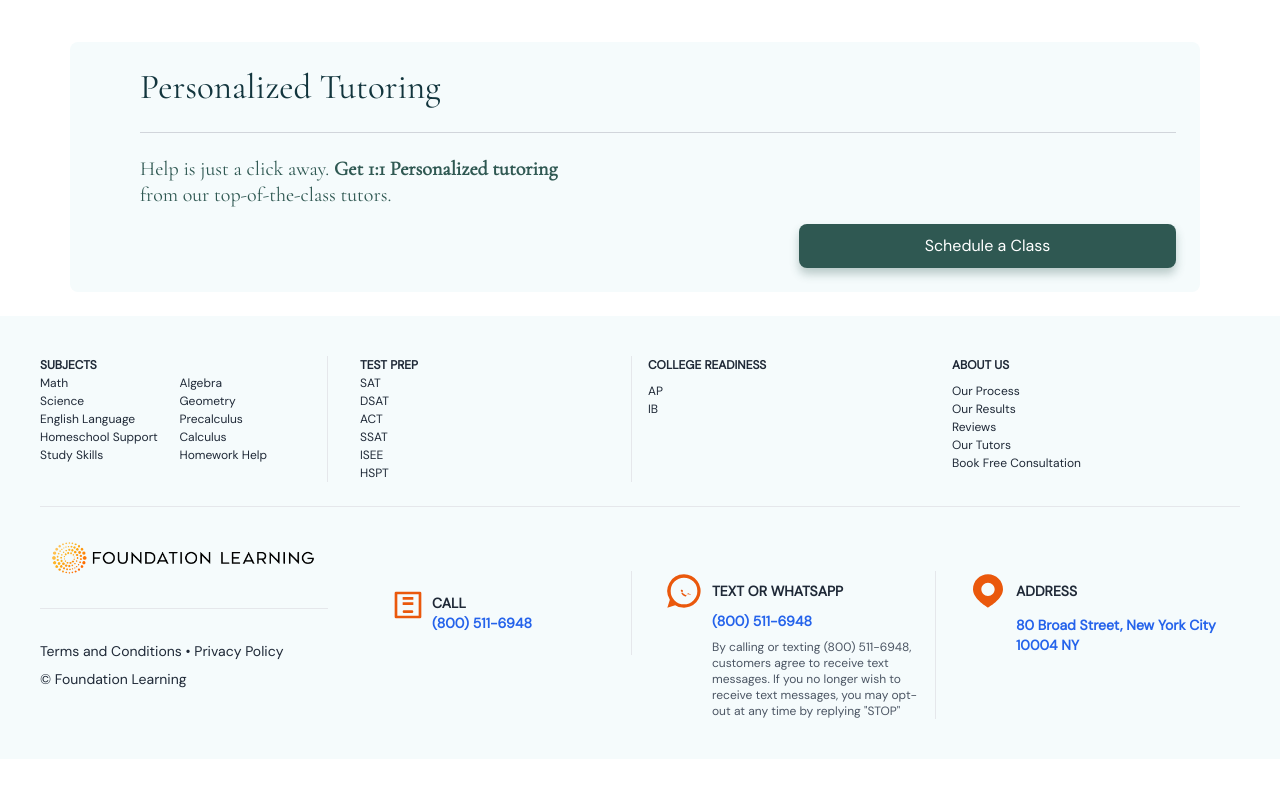
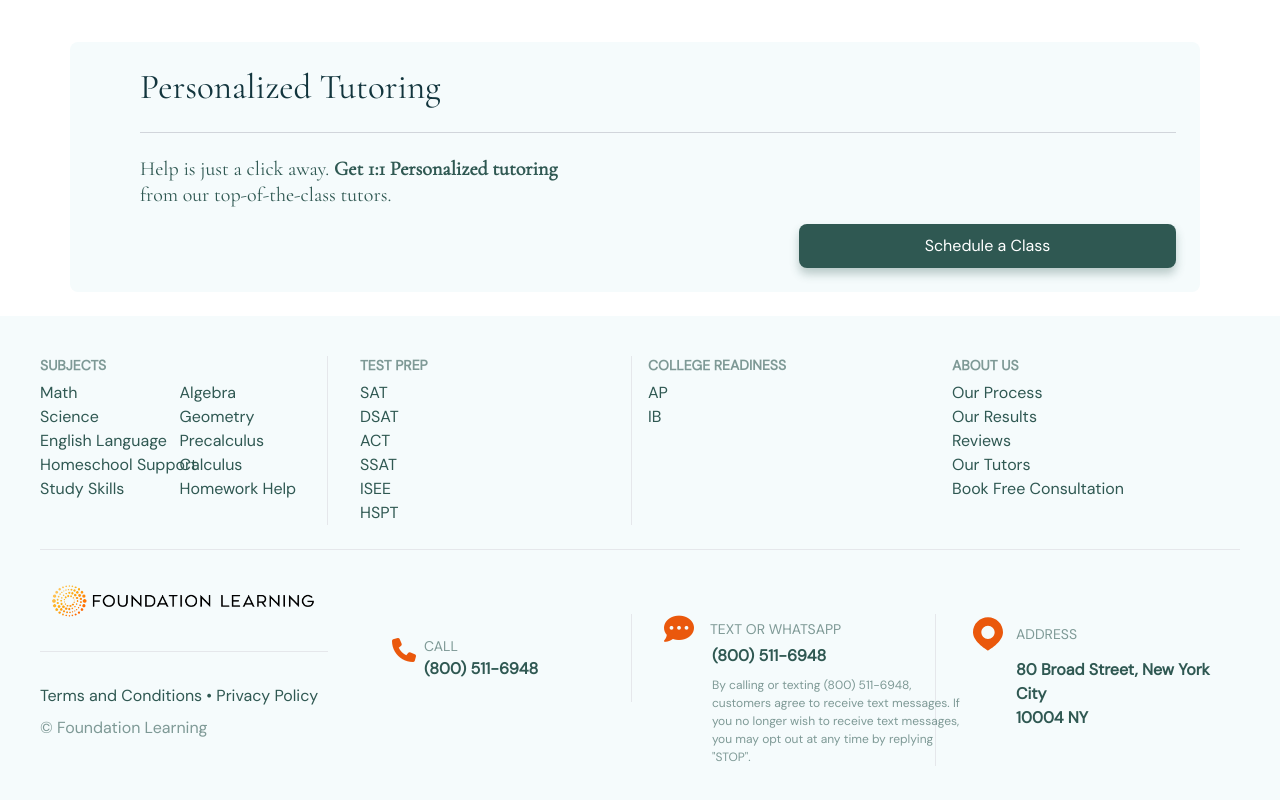
Before and after one commit to pulakkar333/Foundation_learning, a Next.js app: page / in a window 1280 px wide. Shown: the part 1863-2663 px from the top of the page. Before the commit the page ends 2622 px from the top, so only its background shows below. Built offline with nearby package versions, Linux system fonts and the light colour scheme.

Commit message:
redesign

```diff
--- a/src/components/footer.tsx
+++ b/src/components/footer.tsx
@@ -5,16 +5,40 @@ export default function Footer() {
     <footer className="bg-[#F5FBFC] text-gray-800 p-10 mt-6">
       <div className="container mx-auto lg:grid lg:grid-cols-4 lg:gap-4 text-[12px] ">
         <div className="border-r pr-4">
-          <h3 className="font-bold">SUBJECTS</h3>
+          <h3
+            className="
+    font-bold
+    text-left
+    uppercase
+    text-[14px]
+    font-dm-sans
+    text-[rgba(47,88,82,0.60)]
+    overflow-hidden
+    text-ellipsis
+    whitespace-nowrap
+    mb-[7px]
+  "
+            style={{
+              display: "-webkit-box",
+              transform: "rotate(-0.092deg)",
+              WebkitBoxOrient: "vertical",
+              WebkitLineClamp: 1,
+              lineHeight: "normal",
+            }}
+          >
+            SUBJECTS
+          </h3>
+
           <div className="grid grid-cols-2 gap-2">
-            <ul>
+            <ul className="w-[200px] text-[#2F5852] text-[16px] font-dm-sans font-[16px] leading-normal">
               <li>Math</li>
               <li>Science</li>
               <li>English Language</li>
               <li>Homeschool Support</li>
               <li>Study Skills</li>
             </ul>
-            <ul>
+
+            <ul className="w-[200px] text-[#2F5852] text-[16px] font-dm-sans font-[16px] leading-normal">
               <li>Algebra</li>
               <li>Geometry</li>
               <li>Precalculus</li>
@@ -24,8 +48,30 @@ export default function Footer() {
           </div>
         </div>
         <div className="border-r px-4">
-          <h3 className="font-bold">TEST PREP</h3>
-          <ul>
+          <h3
+            className="
+    font-bold
+    text-left
+    uppercase
+    text-[14px]
+    font-dm-sans
+    text-[rgba(47,88,82,0.60)]
+    overflow-hidden
+    text-ellipsis
+    whitespace-nowrap
+    mb-[7px]
+  "
+            style={{
+              display: "-webkit-box",
+              transform: "rotate(-0.092deg)",
+              WebkitBoxOrient: "vertical",
+              WebkitLineClamp: 1,
+              lineHeight: "normal",
+            }}
+          >
+            TEST PREP
+          </h3>
+          <ul className="w-[200px] text-[#2F5852] text-[16px] font-dm-sans font-[16px] leading-normal">
             <li>SAT</li>
             <li>DSAT</li>
             <li>ACT</li>
@@ -35,15 +81,59 @@ export default function Footer() {
           </ul>
         </div>
         <div>
-          <h3 className="font-bold mb-2">COLLEGE READINESS</h3>
-          <ul>
+          <h3
+            className="
+    font-bold
+    text-left
+    uppercase
+    text-[14px]
+    font-dm-sans
+    text-[rgba(47,88,82,0.60)]
+    overflow-hidden
+    text-ellipsis
+    whitespace-nowrap
+    mb-[7px]
+  "
+            style={{
+              display: "-webkit-box",
+              transform: "rotate(-0.092deg)",
+              WebkitBoxOrient: "vertical",
+              WebkitLineClamp: 1,
+              lineHeight: "normal",
+            }}
+          >
+            COLLEGE READINESS
+          </h3>
+          <ul className="w-[200px] text-[#2F5852] text-[16px] font-dm-sans font-[16px] leading-normal">
             <li>AP</li>
             <li>IB</li>
           </ul>
         </div>
         <div>
-          <h3 className="font-bold mb-2">ABOUT US</h3>
-          <ul>
+          <h3
+            className="
+    font-bold
+    text-left
+    uppercase
+    text-[14px]
+    font-dm-sans
+    text-[rgba(47,88,82,0.60)]
+    overflow-hidden
+    text-ellipsis
+    whitespace-nowrap
+    mb-[7px]
+  "
+            style={{
+              display: "-webkit-box",
+              transform: "rotate(-0.092deg)",
+              WebkitBoxOrient: "vertical",
+              WebkitLineClamp: 1,
+              lineHeight: "normal",
+            }}
+          >
+            ABOUT US
+          </h3>
+          <ul className="w-[200px] text-[#2F5852] text-[16px] font-dm-sans font-[16px] leading-normal">
             <li>Our Process</li>
             <li>Our Results</li>
             <li>Reviews</li>
@@ -64,46 +154,45 @@ export default function Footer() {
             height={40}
           />
           <div className="mt-6 border-t pt-6 text-center text-sm"></div>
-          <p className="mt-2">Terms and Conditions &bull; Privacy Policy</p>
-          <p className="mt-2">&copy; Foundation Learning</p>
+          <p className="mt-2 text-[#2F5852] text-[16px] font-dm-sans font-normal leading-normal">
+            Terms and Conditions &bull; Privacy Policy
+          </p>
+
+          <p className="mt-2 text-[rgba(47,88,82,0.60)] text-[16px] font-dm-sans font-normal leading-normal">
+            &copy; Foundation Learning
+          </p>
         </div>
 
         <div className="col-span-3 mt-6 pt-4 grid grid-cols-3 gap-4 text-left text-sm">
           <div className="border-r pr-4 pl-12 flex items-center space-x-2 mb-16">
-            <svg
-              className="w-8 h-8 text-orange-600 mb-4"
-              xmlns="http://www.w3.org/2000/svg"
-              viewBox="0 0 24 24"
-              fill="currentColor"
-            >
-              <path d="M3 2h18a1 1 0 011 1v18a1 1 0 01-1 1H3a1 1 0 01-1-1V3a1 1 0 011-1zm17 2H4v16h16V4zm-5 12a1 1 0 110 2H9a1 1 0 110-2h6zM8 6h8v2H8V6zm0 4h8v2H8v-2z" />
-            </svg>
+            <i className="fas fa-phone-alt fa-flip-horizontal text-orange-600 text-2xl mb-4"></i>
             <div>
-              <h3 className="font-bold">CALL</h3>
-              <p className="text-blue-600 font-semibold">(800) 511-6948</p>
+              <h3 className="font-weight-bold text-[14px] text-[rgba(47,88,82,0.60)] font-dm-sans font-normal uppercase leading-normal">
+                CALL
+              </h3>
+
+              <p className="text-[#2F5852] font-dm-sans text-[16px] font-bold leading-normal">
+                (800) 511-6948
+              </p>
             </div>
           </div>
 
           <div className="border-r px-4  items-start space-x-2">
             <div className="flex items-center space-x-2">
-              <svg
-                className="w-10 h-10 text-orange-600"
-                xmlns="http://www.w3.org/2000/svg"
-                viewBox="0 0 24 24"
-                fill="currentColor"
-              >
-                <path d="M12 2a10 10 0 00-8.5 15.3L2 22l4.7-1.5A10 10 0 1012 2zm0 18a8 8 0 110-16 8 8 0 010 16zm4.3-5.8c-.2-.1-1.5-.7-1.7-.8-.2-.1-.3-.1-.4.1-.1.2-.4.8-.5 1-.1.2-.2.2-.4.1-.2-.1-1-.4-1.9-1.2-.7-.6-1.2-1.4-1.3-1.6-.1-.2 0-.3.1-.4.1-.1.2-.2.3-.2.1 0 .2 0 .3.1.1.1.3.2.4.3.1.1.2.2.2.3.1.1.1.2 0 .3-.1.1-.2.3-.4.5-.2.2-.3.4-.5.5-.1.1-.1.2 0 .3.1.1.5.8 1.1 1.2.7.4 1.2.6 1.3.6.1 0 .2 0 .3-.1.1-.1.4-.5.5-.7.1-.2.1-.4 0-.5-.1-.1-.3-.2-.4-.2z" />
-              </svg>
-              <h3 className="font-bold">TEXT OR WHATSAPP</h3>
+              <i className="fas fa-comment-dots text-orange-600 text-3xl mr-2"></i>
+              <h3 className="font-weight-bold text-[14px] text-[rgba(47,88,82,0.60)] font-dm-sans font-normal uppercase leading-normal">
+                TEXT OR WHATSAPP
+              </h3>
             </div>
+
             <div className="flex flex-col">
-              <p className="text-blue-600 font-semibold pl-10">
+              <p className="text-[#2F5852] font-dm-sans text-[16px] font-bold leading-normal ml-10">
                 (800) 511-6948
               </p>
-              <p className="text-gray-600 mt-2 text-xs pl-10">
+              <p className="text-[rgba(47,88,82,0.60)] font-dm-sans text-[12px] font-normal leading-normal w-[291px] mt-2 pl-10">
                 By calling or texting (800) 511-6948, customers agree to receive
                 text messages. If you no longer wish to receive text messages,
-                you may opt-out at any time by replying &quot;STOP&quot;
+                you may opt out at any time by replying &quot;STOP&quot;.
               </p>
             </div>
           </div>
@@ -118,13 +207,17 @@ export default function Footer() {
               >
                 <path d="M12 2C7.03 2 3 6.03 3 11c0 5.97 9 11 9 11s9-5.03 9-11c0-4.97-4.03-9-9-9zm0 13c-2.2 0-4-1.8-4-4s1.8-4 4-4 4 1.8 4 4-1.8 4-4 4z" />
               </svg>
-              <h3 className="font-bold">ADDRESS</h3>
+              <h3 className="font-weight-bold text-[14px] text-[rgba(47,88,82,0.60)] font-dm-sans font-normal uppercase leading-normal">
+                ADDRESS
+              </h3>
             </div>
-            <div className="flex flex-col">
-              <p className="text-blue-600 font-semibold pl-12">
+            <div className="flex flex-col ml-12">
+              <p className="text-[#2F5852] font-dm-sans text-[16px] font-bold leading-normal">
                 80 Broad Street, New York City
               </p>
-              <p className="text-blue-600 font-semibold pl-12">10004 NY</p>
+              <p className="text-[#2F5852] font-dm-sans text-[16px] font-bold leading-normal">
+                10004 NY
+              </p>
             </div>
           </div>
         </div>
```
